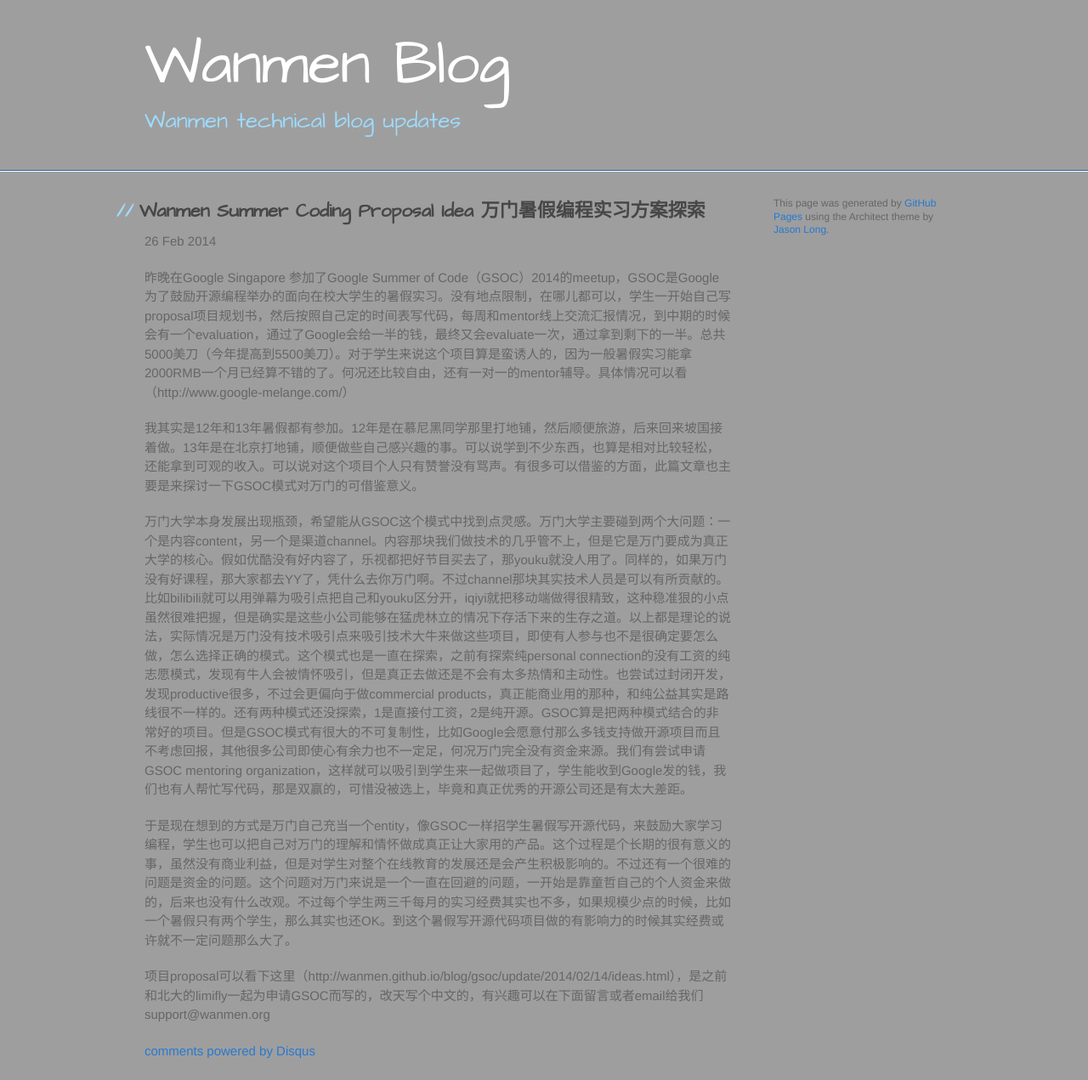
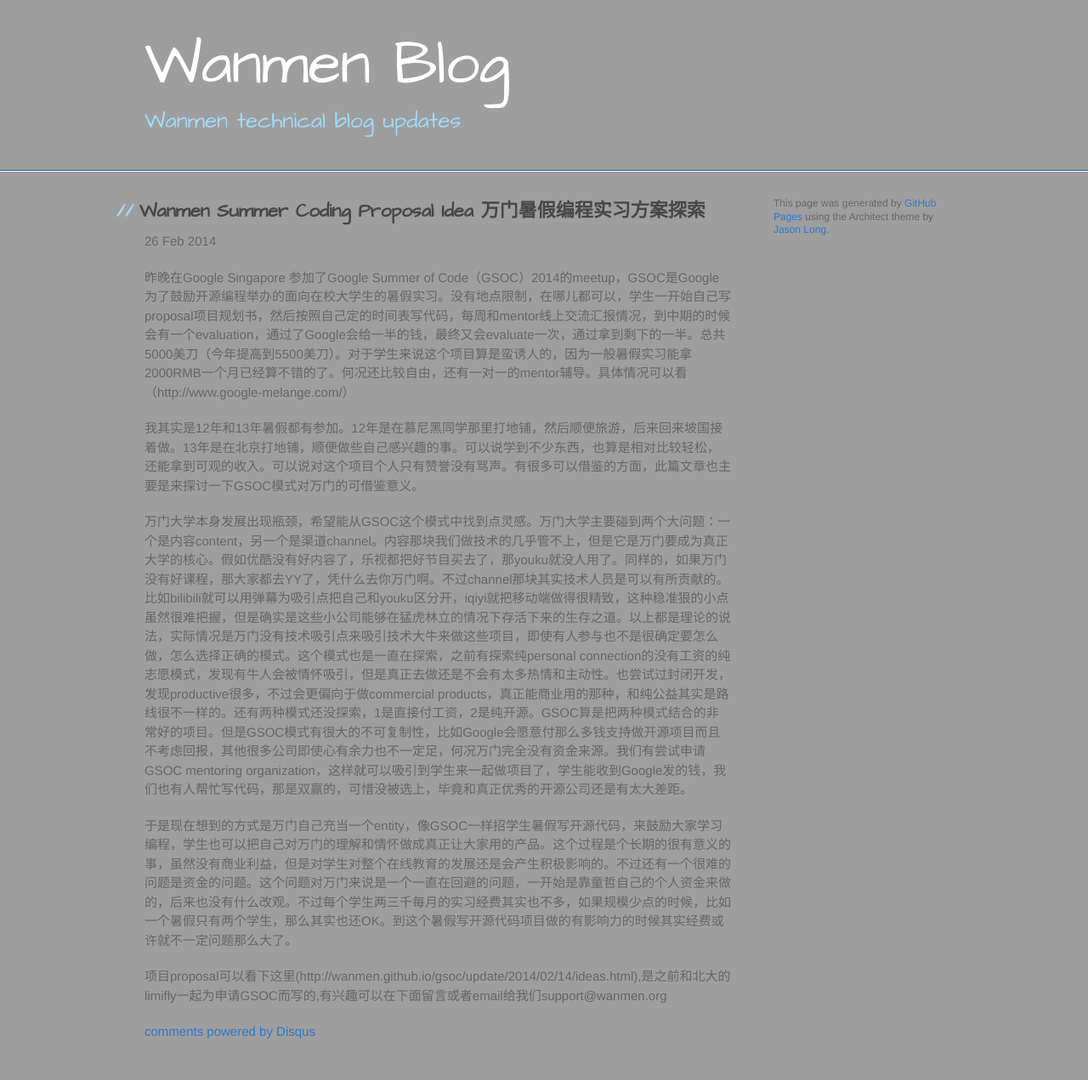
Before and after one commit to hhy5277/wanmen.github.io, a Jekyll site: the page built from _posts/2014-02-26-proposal.md, in a window 1280 px wide. Shown: the whole page at 85% size. Built offline with Jekyll 4.4.1, drawn with Linux system fonts in a browser that asks for light colours; Markdown is read by kramdown in place of the engine named in the settings; comment, search, counter and statistics services are not loaded; after the commit the page ends 1248 px from its top, so only the background shows below that; some of the changed lines change nothing that is shown.

Commit message:
Fixed a link error

```diff
--- a/_posts/2014-02-26-proposal.md
+++ b/_posts/2014-02-26-proposal.md
@@ -13,4 +13,4 @@
 
 于是现在想到的方式是万门自己充当一个entity，像GSOC一样招学生暑假写开源代码，来鼓励大家学习编程，学生也可以把自己对万门的理解和情怀做成真正让大家用的产品。这个过程是个长期的很有意义的事，虽然没有商业利益，但是对学生对整个在线教育的发展还是会产生积极影响的。不过还有一个很难的问题是资金的问题。这个问题对万门来说是一个一直在回避的问题，一开始是靠童哲自己的个人资金来做的，后来也没有什么改观。不过每个学生两三千每月的实习经费其实也不多，如果规模少点的时候，比如一个暑假只有两个学生，那么其实也还OK。到这个暑假写开源代码项目做的有影响力的时候其实经费或许就不一定问题那么大了。
 
-项目proposal可以看下这里（http://wanmen.github.io/blog/gsoc/update/2014/02/14/ideas.html），是之前和北大的limifly一起为申请GSOC而写的，改天写个中文的，有兴趣可以在下面留言或者email给我们support@wanmen.org
+项目proposal可以看下这里(http://wanmen.github.io/gsoc/update/2014/02/14/ideas.html),是之前和北大的limifly一起为申请GSOC而写的,有兴趣可以在下面留言或者email给我们support@wanmen.org
```
Also changed, not shown: 2 other files.
